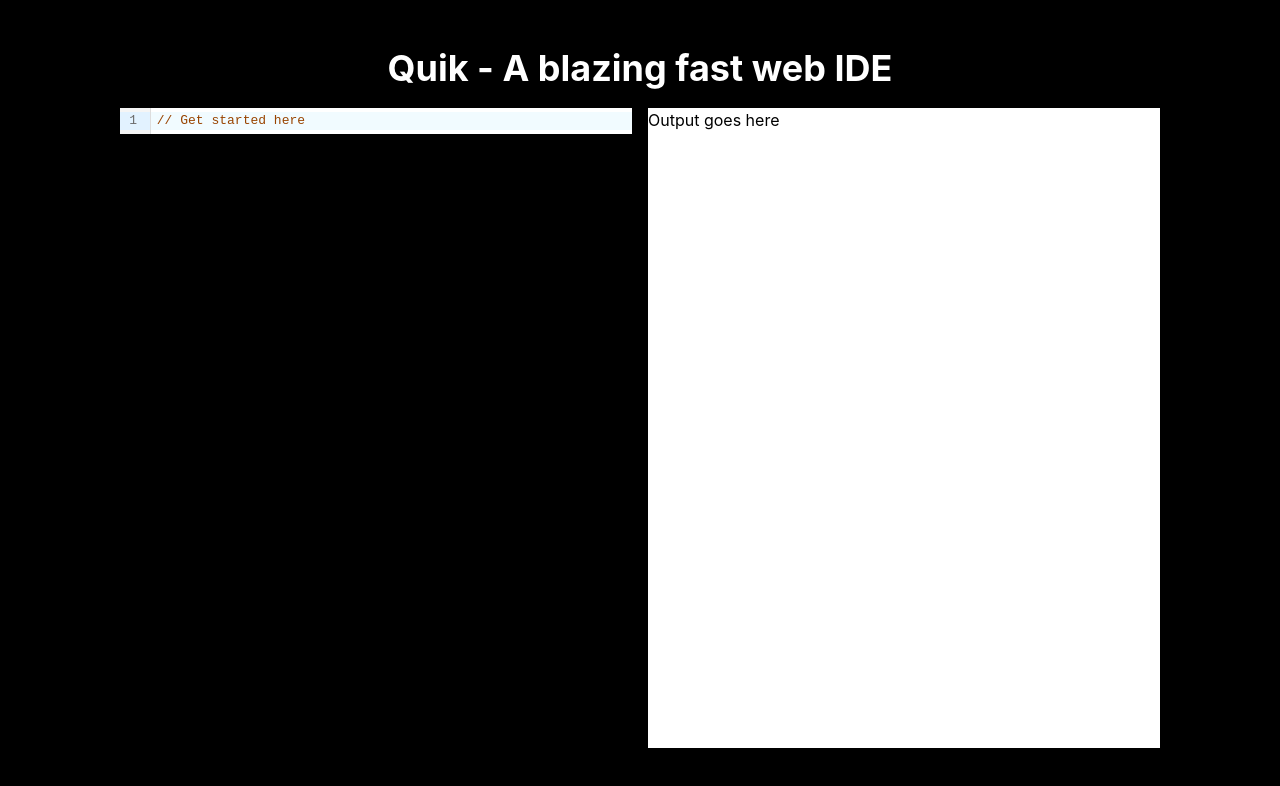
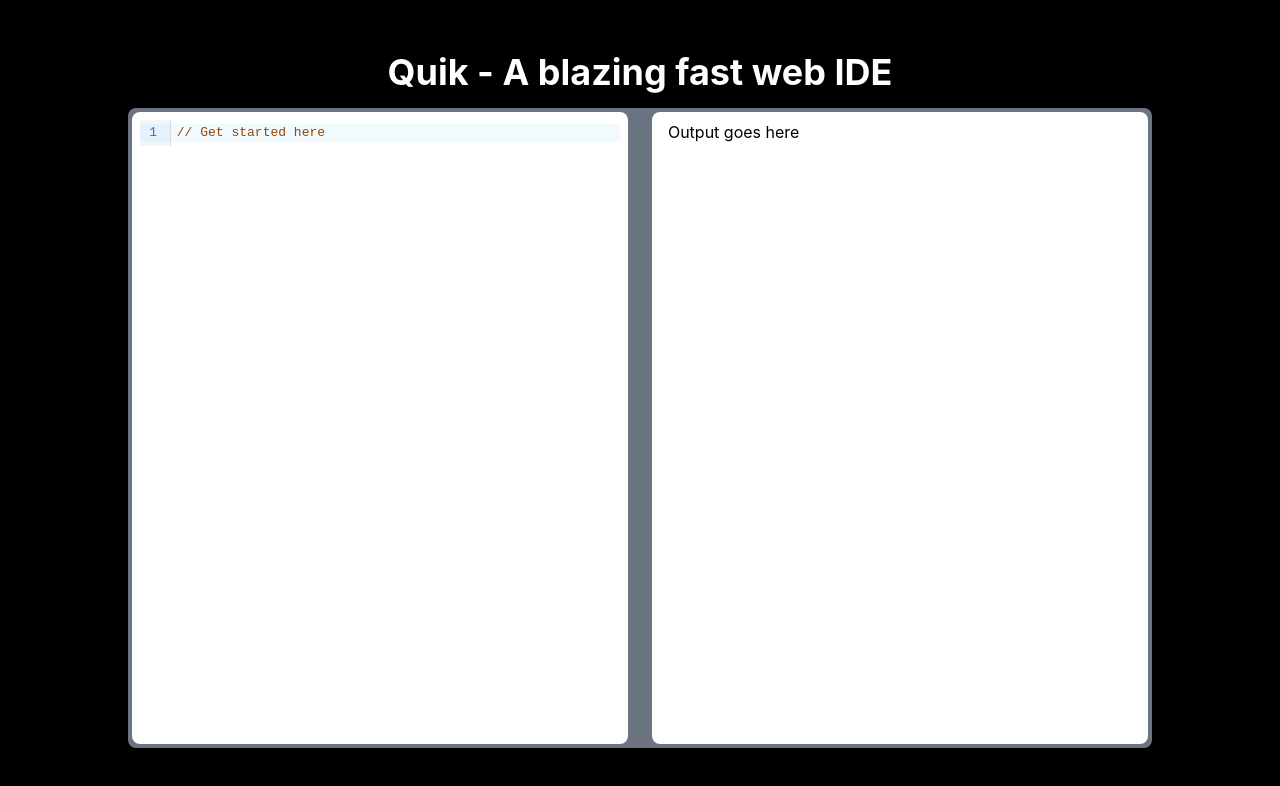
Before and after one commit to raopg/quik, a Next.js app: page / in a window 1280 px wide. Shown: the top 786 px of the page. Built offline with nearby package versions, Linux system fonts and the light colour scheme.

Commit message:
more styling

```diff
--- a/components/Editor.tsx
+++ b/components/Editor.tsx
@@ -8,8 +8,8 @@ export const Editor: React.VFC = () => {
   return (
     <CodeMirror
       value={code}
-      height="100%"
-      width="100%"
+      minHeight="100%"
+      minWidth="100%"
       extensions={[javascript({ jsx: true })]}
       onChange={(value, viewUpdate) => {
         setCode(value);
--- a/pages/index.tsx
+++ b/pages/index.tsx
@@ -11,11 +11,11 @@ const Home: NextPage = () => {
       <h1 className="text-4xl font-bold text-white">
         Quik - A blazing fast web IDE
       </h1>
-      <div className="p-1 mt-4 flex flex-row space-between">
-        <div className="h-[40rem] w-[32rem]">
+      <div className="p-1 mt-4 flex flex-row justify-evenly h-[40rem] w-[64rem] rounded-lg bg-gray-500">
+        <div className="h-full w-1/2 bg-white overflow-x-scroll rounded-lg p-2">
           <Editor />
         </div>
-        <div className="bg-white h-[40rem] w-[32rem] ml-4">
+        <div className="bg-white w-1/2 ml-6 pl-4 pt-2 rounded-lg overflow-x-scroll p-2">
           Output goes here
         </div>
       </div>
```
